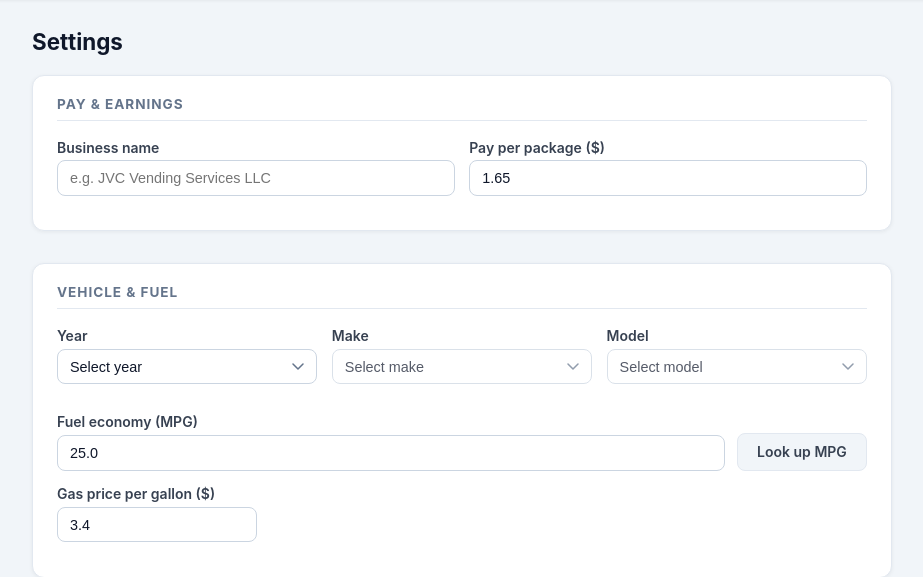
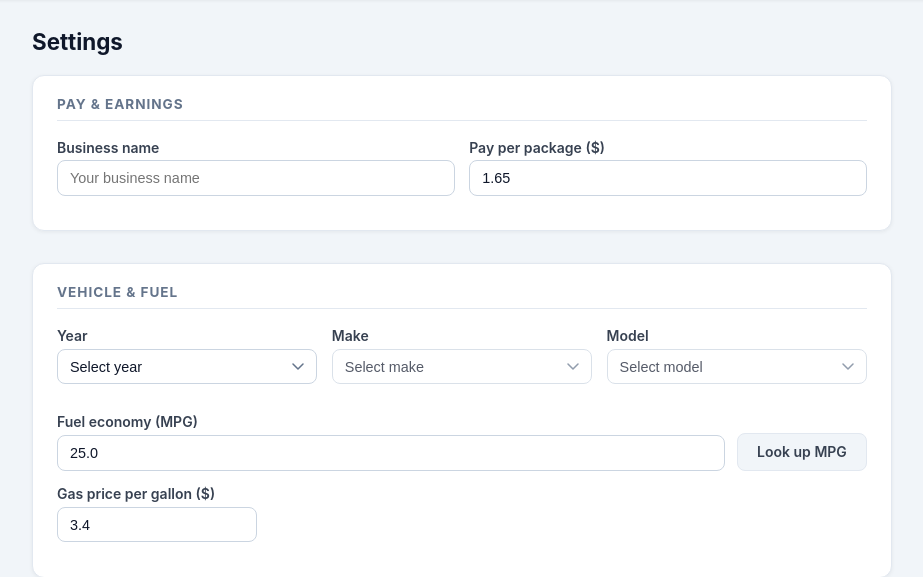
Before and after one commit to victorca0412-dev/hub-profit, a FastAPI app: page /settings in a window 1280 px wide. Shown: the part 52-629 px from the top of the page, without its empty margins (178-1101 px from the left). Run offline with FastAPI, Linux system fonts and the light colour scheme; data comes from the database, SQL or seed files in the repository.

Commit message:
fix(ui): generic 'Your business name' placeholder instead of a specific LLC
Co-Authored-By: Claude Opus 4.8 (1M context) <noreply@anthropic.com>

```diff
--- a/app/templates/settings.html
+++ b/app/templates/settings.html
@@ -13,7 +13,7 @@
       <div class="field">
         <label for="business_name">Business name</label>
         <input type="text" id="business_name" name="business_name"
-               value="{{ settings.business_name }}" placeholder="e.g. JVC Vending Services LLC">
+               value="{{ settings.business_name }}" placeholder="Your business name">
       </div>
       <div class="field">
         <label for="pay_per_package">Pay per package ($)</label>
```
